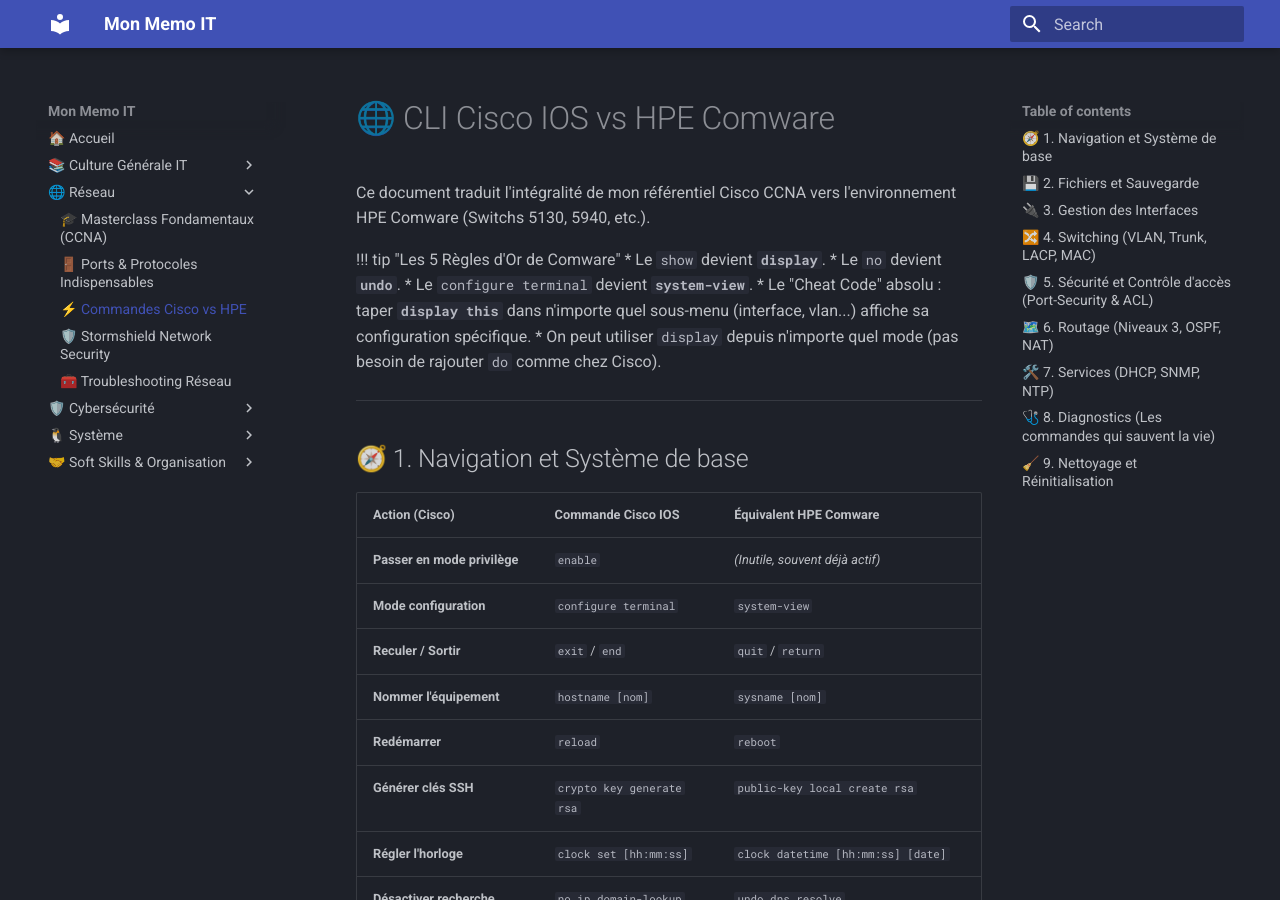
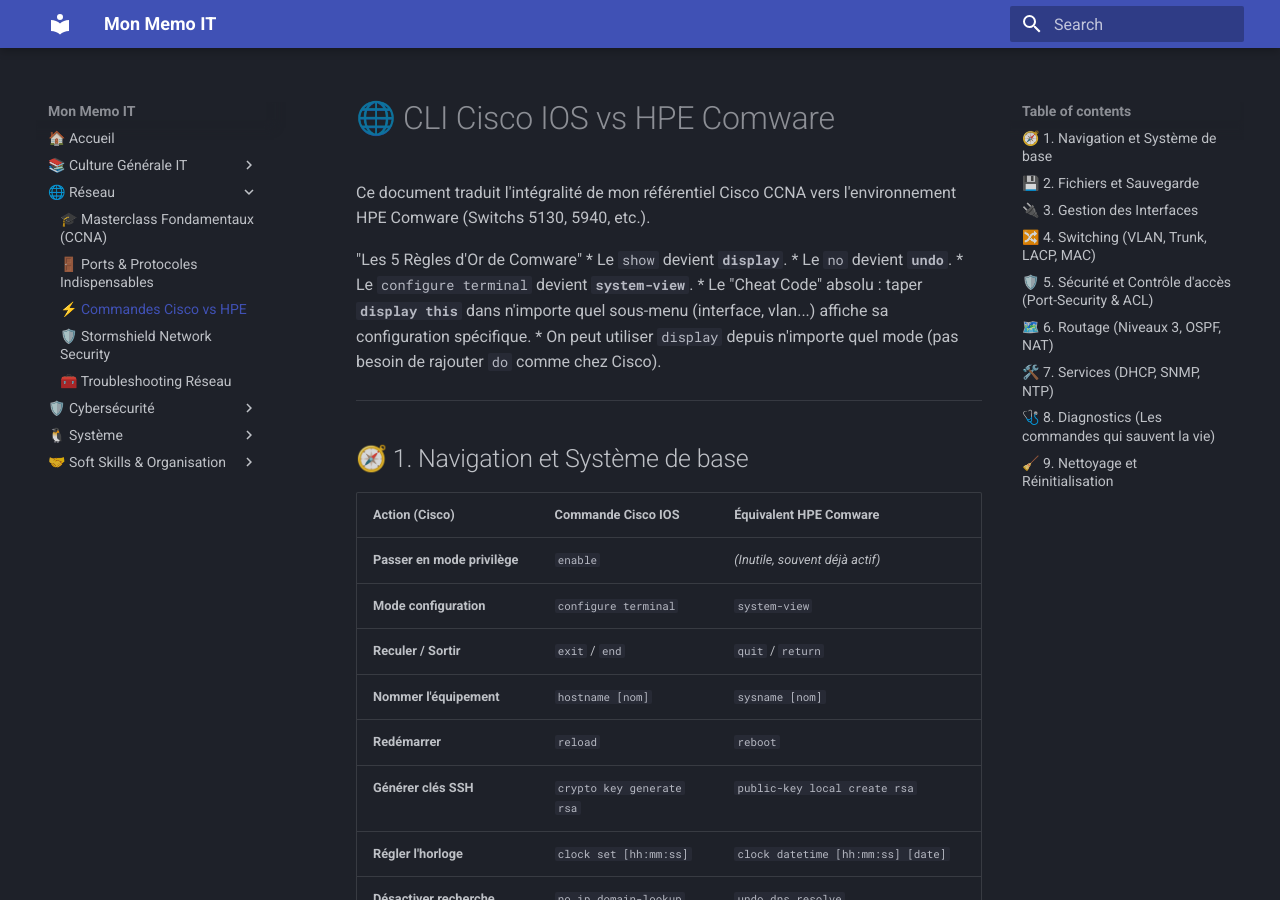
Before and after one commit to Shadowhats/mon-wiki, an MkDocs documentation site: the page built from docs/reseau/cisco_hpe.md, in a window 1280 px wide and 900 px high. Built offline with MkDocs 1.6.1 and Material for MkDocs 9.7.7, drawn with Linux system fonts in a browser that asks for light colours.

Commit message:
Update cisco_hpe.md

```diff
--- a/docs/reseau/cisco_hpe.md
+++ b/docs/reseau/cisco_hpe.md
@@ -2,7 +2,7 @@
 
 Ce document traduit l'intégralité de mon référentiel Cisco CCNA vers l'environnement HPE Comware (Switchs 5130, 5940, etc.).
 
-!!! tip "Les 5 Règles d'Or de Comware"
+"Les 5 Règles d'Or de Comware"
     * Le `show` devient **`display`**.
     * Le `no` devient **`undo`**.
     * Le `configure terminal` devient **`system-view`**.
```
